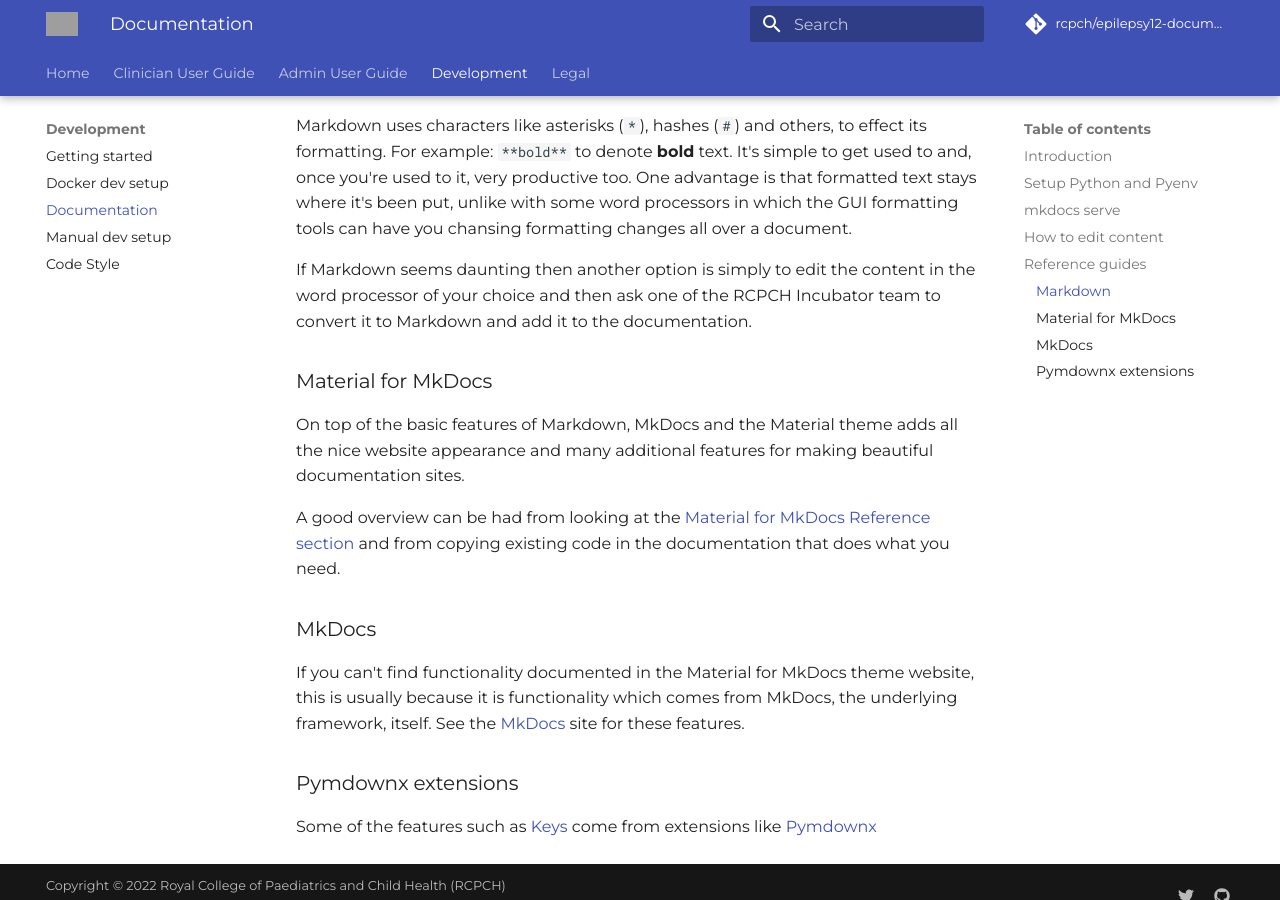
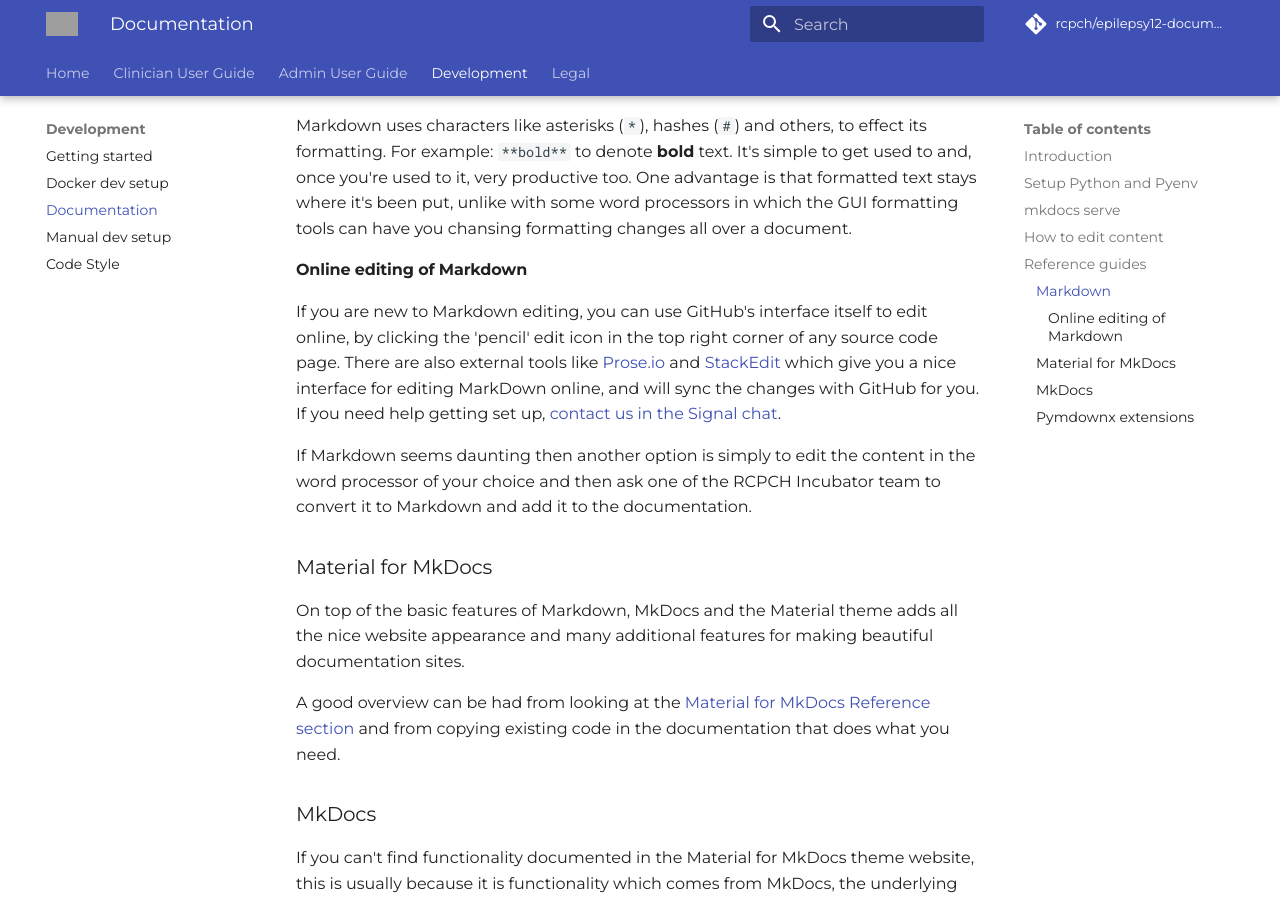
Before and after one commit to rcpch/epilepsy12-documentation, an MkDocs documentation site: the page built from docs/development/documentation.md, in a window 1280 px wide and 900 px high, scrolled down 1615 px. Built offline with MkDocs 1.6.1 and Material for MkDocs 9.7.7, drawn with Linux system fonts in a browser that asks for light colours; comment, search, counter and statistics services are not loaded; grey boxes are pictures that could not be loaded.

Commit message:
adds online editing of markdown info

```diff
--- a/docs/development/documentation.md
+++ b/docs/development/documentation.md
@@ -36,19 +36,27 @@
 MkDocs and Material for MkDocs (the MkDocs theme we are using) have a host of features for making beautiful, practical, functional and easily navigable documentation.
 
 ### Markdown
+
 Fundamental to the way the documentation works is the use of a simple set of text annotations called '[Markdown](https://daringfireball.net/projects/markdown/)', which are easily readable and editable as text files but can be compiled into HTML for web viewing. MarkDown is hugely popular across the web for rapid entry of web-native formatted text, being the basis of much of GitHub, StackOverflow, and Discourse's functionality.
 
 Markdown uses characters like asterisks (`*`), hashes (`#`) and others, to effect its formatting. For example: `**bold**` to denote **bold** text. It's simple to get used to and, once you're used to it, very productive too. One advantage is that formatted text stays where it's been put, unlike with some word processors in which the GUI formatting tools can have you chansing formatting changes all over a document.
 
+#### Online editing of Markdown
+
+If you are new to Markdown editing, you can use GitHub's interface itself to edit online, by clicking the 'pencil' edit icon in the top right corner of any source code page. There are also external tools like [Prose.io](http://prose.io/) and [StackEdit](https://stackedit.io/) which give you a nice interface for editing MarkDown online, and will sync the changes with GitHub for you. If you need help getting set up, [contact us in the Signal chat](../contact/contact.md).
+
 If Markdown seems daunting then another option is simply to edit the content in the word processor of your choice and then ask one of the RCPCH Incubator team to convert it to Markdown and add it to the documentation.
 
 ### Material for MkDocs
+
 On top of the basic features of Markdown, MkDocs and the Material theme adds all the nice website appearance and many additional features for making beautiful documentation sites.
 
 A good overview can be had from looking at the [Material for MkDocs Reference section](https://squidfunk.github.io/mkdocs-material/reference/) and from copying existing code in the documentation that does what you need.
 
 ### MkDocs
+
 If you can't find functionality documented in the Material for MkDocs theme website, this is usually because it is functionality which comes from MkDocs, the underlying framework, itself. See the [MkDocs](https://www.mkdocs.org/user-guide/writing-your-docs/#writing-with-markdown) site for these features.
 
 ### Pymdownx extensions
+
 Some of the features such as [Keys](https://squidfunk.github.io/mkdocs-material/setup/extensions/python-markdown-extensions/#keys) come from extensions like [Pymdownx](https://facelessuser.github.io/pymdown-extensions/extensions/arithmatex/)
```
